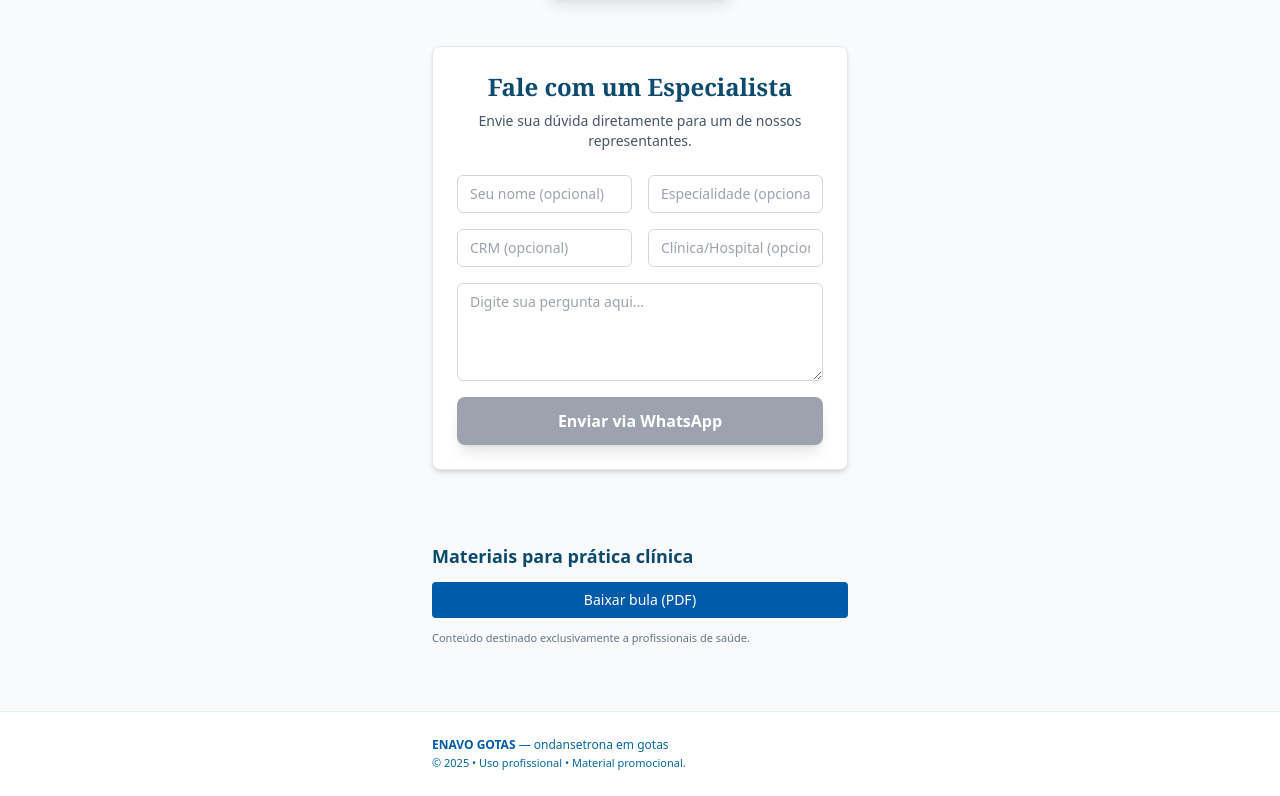
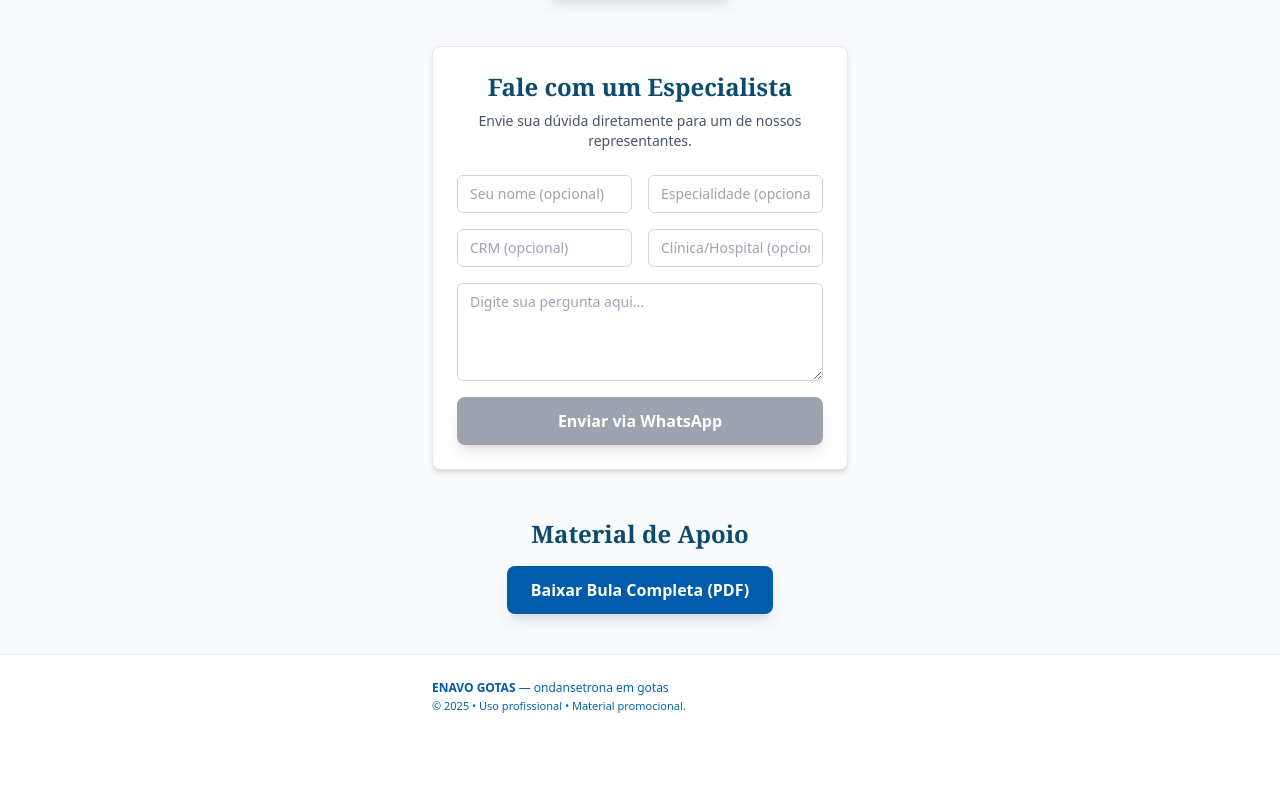
Before and after one commit to leonardogusso/enavo-gotas, a React (Create React App) app: page / in a window 1280 px wide. Shown: the part 1603-2399 px from the top of the page. After the commit the page ends 2342 px from the top, so only its background shows below. Built offline with nearby package versions, Linux system fonts and the light colour scheme.

Commit message:
Update CallToAction.js

```diff
--- a/src/components/CallToAction.js
+++ b/src/components/CallToAction.js
@@ -1,15 +1,12 @@
-// src/components/CallToAction.js
 import React from 'react';
 
 export function CallToAction() {
   return (
-    <section id="cta" className="mx-auto max-w-md px-4 py-6">
-      <h3 className="text-lg font-semibold text-sky-900">Materiais para prática clínica</h3>
-      <div className="mt-3">
-        {/* O botão de receber via WhatsApp foi removido */}
-        <a href="/bula-enavo.pdf" className="px-4 py-2 bg-emsblue text-white rounded text-center text-sm block">Baixar bula (PDF)</a>
+    <section id="cta" className="mx-auto max-w-md px-4 text-center">
+      <h3 className="font-serif text-2xl font-semibold text-sky-900">Material de Apoio</h3>
+      <div className="mt-4">
+        <a href="/bula-enavo.pdf" className="px-6 py-3 bg-emsblue text-white rounded-lg text-base font-semibold shadow-lg hover:bg-sky-800 transition-transform hover:scale-105 inline-block">Baixar Bula Completa (PDF)</a>
       </div>
-      <p className="mt-3 text-[11px] text-slate-500">Conteúdo destinado exclusivamente a profissionais de saúde.</p>
     </section>
   );
 }
```
